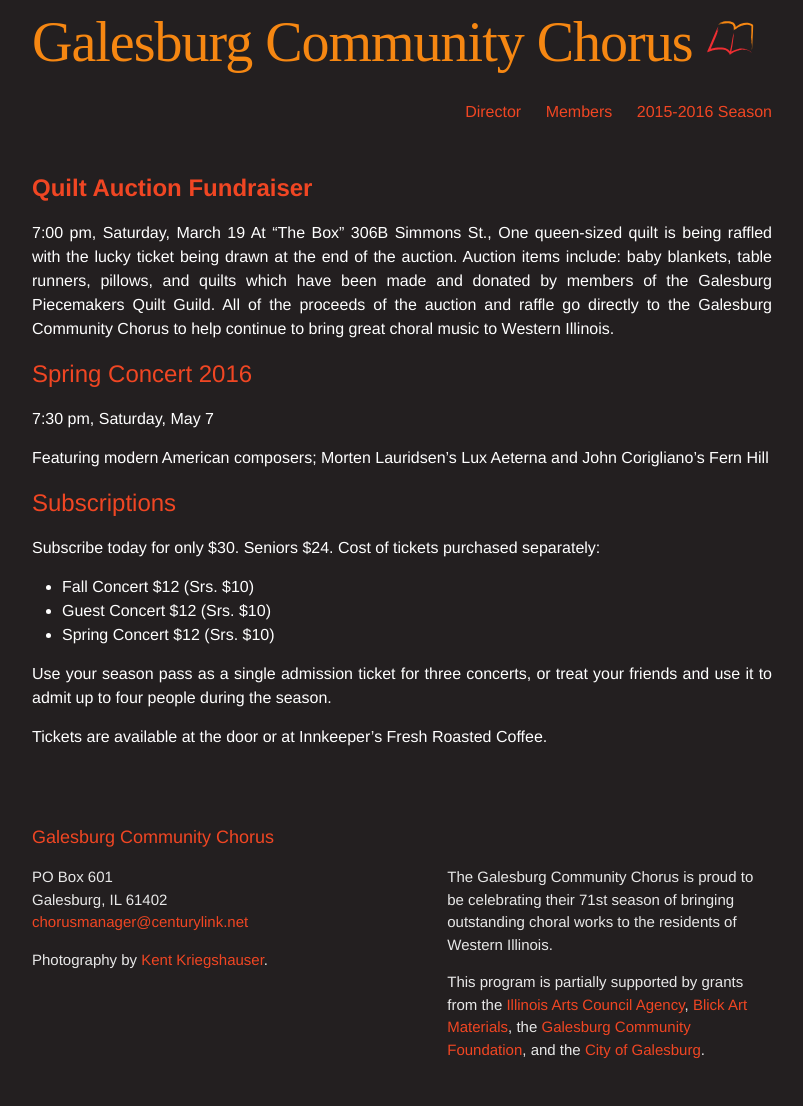
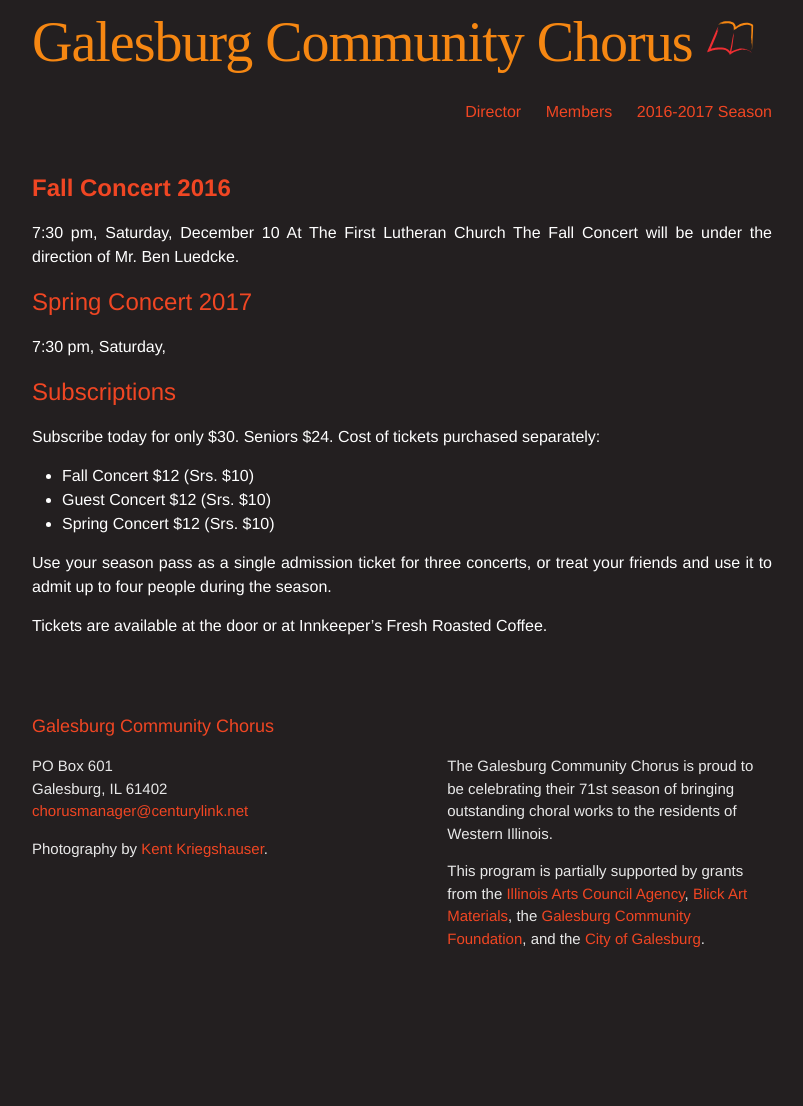
Before and after one commit to galesburgchorus/galesburgchorus.github.io, a Jekyll site: the page built from season.md, in a window 1280 px wide. Shown: the whole page, without its empty margins (238-1041 px from the left). Built offline with Jekyll 4.4.1, drawn with Linux system fonts in a browser that asks for light colours; some web fonts are replaced; after the commit the page ends 995 px from its top, so only the background shows below that.

Commit message:
Update season.md

```diff
--- a/season.md
+++ b/season.md
@@ -1,6 +1,6 @@
 ---
 layout: default
-title: "2015-2016 Season"
+title: "2016-2017 Season"
 permalink: /season/
 published: true
 ---
@@ -12,17 +12,17 @@ published: true
 
 
 
-## **Quilt Auction Fundraiser**
-7:00 pm, Saturday, March 19
-At "The Box" 306B Simmons St.,
-One queen-sized quilt is being raffled with the lucky ticket being drawn at the end of the auction.  Auction items include:  baby blankets, table runners, pillows, and quilts which have been made and donated by members of the Galesburg Piecemakers Quilt Guild.  All of the proceeds of the auction and raffle go directly to the Galesburg Community Chorus to help continue to bring great choral music to Western Illinois.
+## **Fall Concert 2016**
+7:30 pm, Saturday, December 10
+At The First Lutheran Church
+The Fall Concert will be under the direction of Mr. Ben Luedcke.
 
 
 
-## Spring Concert 2016
-7:30 pm, Saturday, May 7
+## Spring Concert 2017
+7:30 pm, Saturday,
 
-Featuring modern American composers; Morten Lauridsen's Lux Aeterna and John Corigliano's Fern Hill
+
 
 ## Subscriptions
 Subscribe today for only $30. Seniors $24.
```
